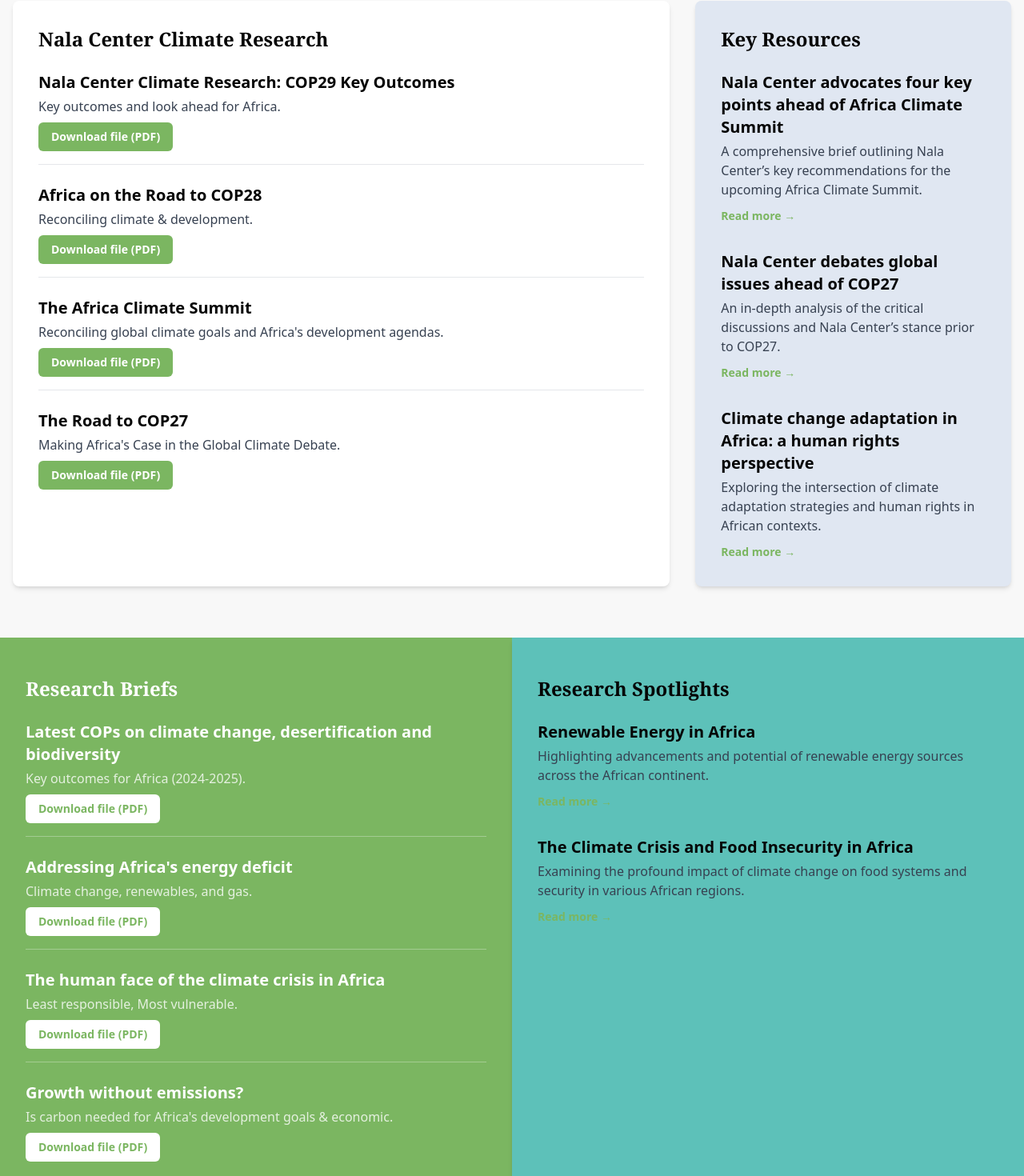
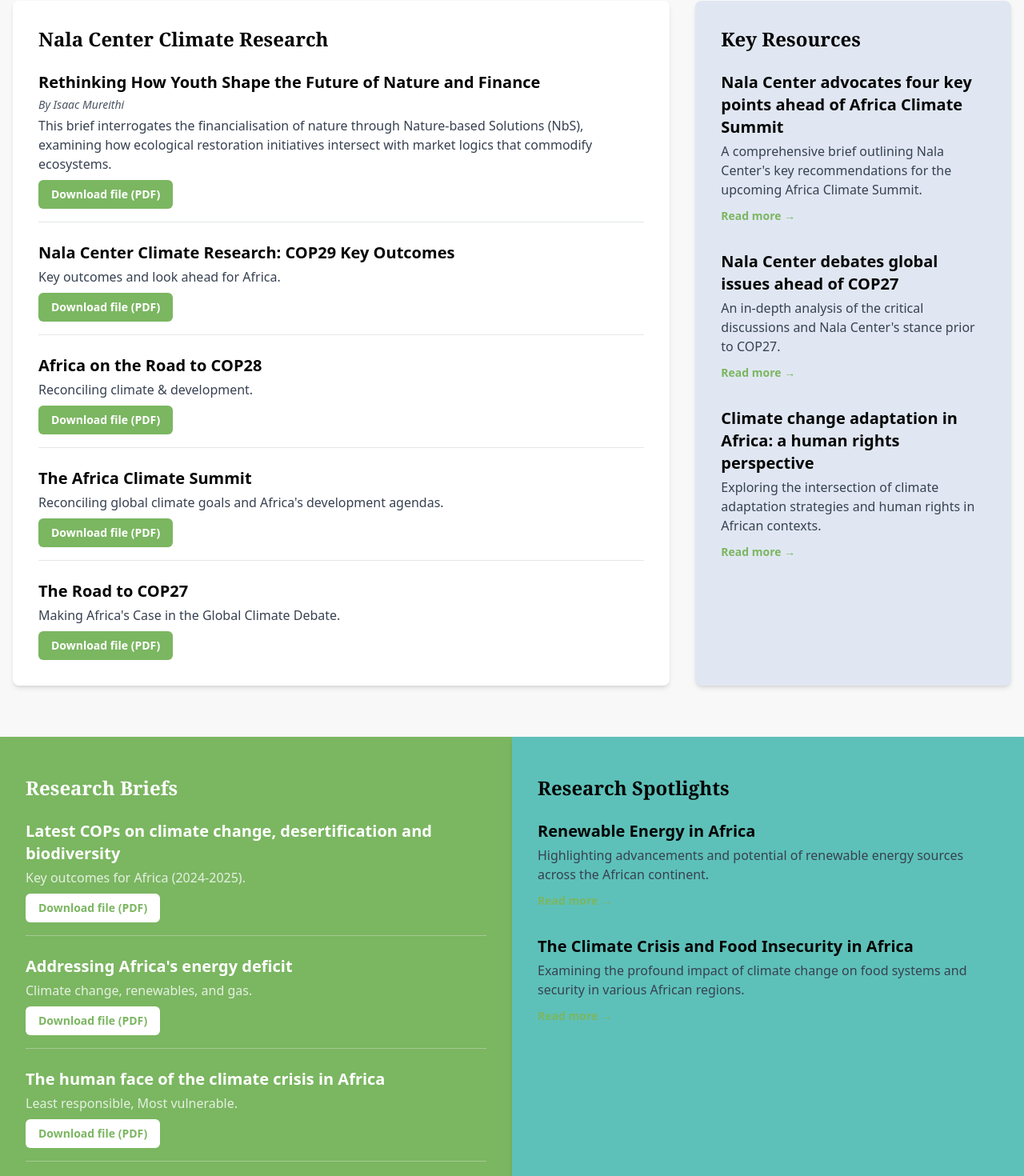
Before and after one commit to Ewoigift/nala-center-website, a Next.js app: page /focus-areas/sustainable-energy in a window 1280 px wide. Shown: the part 977-2447 px from the top of the page at 80% size. Built offline with nearby package versions, Linux system fonts and the light colour scheme.

Commit message:
rethinking-youth-nature-finance

```diff
--- a/src/app/contact/page.tsx
+++ b/src/app/contact/page.tsx
@@ -1,7 +1,6 @@
 'use client';
 
 import React, { useState } from 'react';
-import Image from "next/legacy/image";
 
 // Import Font Awesome icons
 import { FontAwesomeIcon } from '@fortawesome/react-fontawesome';
@@ -351,7 +350,7 @@
             Ready to Collaborate?
           </h2>
           <p className="text-lg mb-8">
-            Whether you're interested in our research, looking to partner with us, or have questions about our work, we're here to help.
+            Whether you&apos;re interested in our research, looking to partner with us, or have questions about our work, we&apos;re here to help.
           </p>
           <div className="flex flex-col sm:flex-row gap-4 justify-center">
             <a
--- a/src/app/focus-areas/sustainable-energy/page.tsx
+++ b/src/app/focus-areas/sustainable-energy/page.tsx
@@ -5,7 +5,6 @@
 import Link from 'next/link';
 
 export default function SustainableEnergyPage() {
-  // Get the image source from the Navbar data (assuming it's consistent)
   const heroImageSrc = '/images/focus-areas/sustainable-energy.jpg';
   const pageTitle = 'Sustainable Energy & Climate Resilience';
   const heroDescription = 'Our work here centers on the intersection of climate justice and energy transitions.';
@@ -15,10 +14,18 @@
   const researchOutputs = [
     {
       type: 'research',
+      title: 'Rethinking How Youth Shape the Future of Nature and Finance',
+      author: 'Isaac Mureithi',
+      description: 'This brief interrogates the financialisation of nature through Nature-based Solutions (NbS), examining how ecological restoration initiatives intersect with market logics that commodify ecosystems.',
+      linkText: 'Download file (PDF)',
+      linkHref: '/pdfs/rethinking-youth-nature-finance.pdf',
+    },
+    {
+      type: 'research',
       title: 'Nala Center Climate Research: COP29 Key Outcomes',
       description: 'Key outcomes and look ahead for Africa.',
       linkText: 'Download file (PDF)',
-      linkHref: '#', // Placeholder for PDF download
+      linkHref: '#',
     },
     {
       type: 'research',
@@ -47,14 +54,14 @@
     {
       type: 'resource',
       title: 'Nala Center advocates four key points ahead of Africa Climate Summit',
-      description: 'A comprehensive brief outlining Nala Center’s key recommendations for the upcoming Africa Climate Summit.',
+      description: 'A comprehensive brief outlining Nala Center\'s key recommendations for the upcoming Africa Climate Summit.',
       linkText: 'Read more',
       linkHref: '#',
     },
     {
       type: 'resource',
       title: 'Nala Center debates global issues ahead of COP27',
-      description: 'An in-depth analysis of the critical discussions and Nala Center’s stance prior to COP27.',
+      description: 'An in-depth analysis of the critical discussions and Nala Center\'s stance prior to COP27.',
       linkText: 'Read more',
       linkHref: '#',
     },
@@ -102,14 +109,14 @@
     {
       type: 'spotlight',
       title: 'Renewable Energy in Africa',
-      description: 'Highlighting advancements and potential of renewable energy sources across the African continent.', // Added description
+      description: 'Highlighting advancements and potential of renewable energy sources across the African continent.',
       linkText: 'Read more',
       linkHref: '#',
     },
     {
       type: 'spotlight',
       title: 'The Climate Crisis and Food Insecurity in Africa',
-      description: 'Examining the profound impact of climate change on food systems and security in various African regions.', // Added description
+      description: 'Examining the profound impact of climate change on food systems and security in various African regions.',
       linkText: 'Read more',
       linkHref: '#',
     },
@@ -154,34 +161,31 @@
     },
   ];
 
-
   return (
-    <main className="bg-white text-[#050505] relative"> {/* Added relative to main for absolute positioning of content box */}
+    <main className="bg-white text-[#050505] relative">
       {/* Hero Background Image Section */}
-      <section className="relative h-[60vh] overflow-hidden"> {/* Increased height for better image visibility */}
+      <section className="relative h-[60vh] overflow-hidden">
         <Image
           src={heroImageSrc}
           alt={pageTitle}
           layout="fill"
           objectFit="cover"
           quality={100}
-          className="absolute inset-0 z-0 opacity-70" // Darken image for readability
+          className="absolute inset-0 z-0 opacity-70"
         />
-        <div className="absolute inset-0 bg-black opacity-40 z-0"></div> {/* Dark overlay */}
+        <div className="absolute inset-0 bg-black opacity-40 z-0"></div>
       </section>
 
       {/* Overlapping Content Box */}
-      {/* Adjusted top position for mobile and desktop, added mx-4 for mobile side padding */}
-      <div className="absolute top-[40vh] md:top-[30vh] left-1/2 -translate-x-1/2 w-[calc(100%-2rem)] max-w-4xl z-20"> {/* Adjusted top for mobile, added w-[calc(100%-2rem)] for side padding */}
-        <div className="text-white p-4 md:p-8 mx-auto rounded-lg bg-[#7BB661] bg-opacity-90 shadow-lg"> {/* Added shadow-lg, ensured rounded-lg */}
+      <div className="absolute top-[40vh] md:top-[30vh] left-1/2 -translate-x-1/2 w-[calc(100%-2rem)] max-w-4xl z-20">
+        <div className="text-white p-4 md:p-8 mx-auto rounded-lg bg-[#7BB661] bg-opacity-90 shadow-lg">
           <h1 className="text-3xl md:text-5xl font-bold font-serif mb-4 leading-tight">{pageTitle}</h1>
           <p className="text-lg md:text-xl">{heroDescription}</p>
         </div>
       </div>
 
-      {/* Overview Section - needs top padding to avoid content being hidden by the overlapping box */}
-      {/* Adjusted pt for mobile */}
-      <section className="container mx-auto pt-[100px] md:pt-[150px] pb-16 px-4"> {/* Adjusted pt for mobile to accommodate overlapping box */}
+      {/* Overview Section */}
+      <section className="container mx-auto pt-[100px] md:pt-[150px] pb-16 px-4">
         <div className="max-w-4xl mx-auto text-lg leading-relaxed text-gray-700">
           <p>{overviewContent}</p>
         </div>
@@ -189,68 +193,40 @@
 
       {/* Featured Outputs Section */}
       <section className="bg-[#f8f8f8] py-16 px-4">
-        <div className="container mx-auto grid grid-cols-1 lg:grid-cols-3 gap-8"> {/* Changed to grid-cols-3 */}
+        <div className="container mx-auto grid grid-cols-1 lg:grid-cols-3 gap-8">
           {/* Left Column: Research Outputs */}
-          <div className="bg-white p-8 rounded-lg shadow-md col-span-2"> {/* Made wider using col-span-2 */}
+          <div className="bg-white p-8 rounded-lg shadow-md col-span-2">
             <h2 className="text-2xl font-bold font-serif mb-6 text-[#050505]">Nala Center Climate Research</h2>
             <div className="space-y-6">
               {researchOutputs.map((item, index) => (
                 <div key={index} className="border-b border-gray-200 pb-4 last:border-b-0 last:pb-0">
                   <h3 className="text-xl font-semibold mb-1 text-[#050505]">{item.title}</h3>
+                  {'author' in item && (
+                    <p className="text-sm text-gray-600 mb-1 italic">By {item.author}</p>
+                  )}
                   <p className="text-gray-700 text-base mb-2">{item.description}</p>
-                  <Link href={item.linkHref} className="inline-block bg-[#7BB661] text-white py-2 px-4 rounded-md text-sm font-semibold hover:bg-[#6A9E53] transition-colors duration-300"> {/* Updated to new color */}
+                  <a
+                    href={item.linkHref}
+                    download={item.linkHref !== '#'}
+                    target={item.linkHref === '#' ? '_self' : '_blank'}
+                    rel="noopener noreferrer"
+                    className="inline-block bg-[#7BB661] text-white py-2 px-4 rounded-md text-sm font-semibold hover:bg-[#6A9E53] transition-colors duration-300"
+                  >
                     {item.linkText}
-                  </Link>
+                  </a>
                 </div>
               ))}
             </div>
           </div>
 
           {/* Right Column: Key Resources */}
-          <div className="bg-[#e0e7f2] p-8 rounded-lg shadow-md"> {/* This column will be narrower */}
+          <div className="bg-[#e0e7f2] p-8 rounded-lg shadow-md">
             <h2 className="text-2xl font-bold font-serif mb-6 text-[#050505]">Key Resources</h2>
             <div className="space-y-4">
               {keyResources.map((item, index) => (
-                <div key={index} className="pb-4 last:pb-0"> {/* Removed border-b for cleaner look */}
+                <div key={index} className="pb-4 last:pb-0">
                   <h3 className="text-xl font-semibold mb-1 text-[#050505]">{item.title}</h3>
                   <p className="text-gray-700 text-base mb-2">{item.description}</p>
-                  <Link href={item.linkHref} className="inline-block text-[#7BB661] hover:underline text-sm font-semibold transition-colors duration-300">
-                    {item.linkText} &rarr; {/* Changed &blacktriangleright; to &rarr; */}
-                  </Link>
-                </div>
-              ))}
-            </div>
-          </div>
-        </div>
-      </section>
-
-      {/* Additional Research Sections */}
-      <section className="py-0 px-0"> {/* Removed padding, will apply to inner divs */}
-        <div className="w-full grid grid-cols-1 lg:grid-cols-2 gap-0"> {/* Removed container mx-auto, added w-full */}
-          {/* Left Column: Research Briefs */}
-          <div className="bg-[#7BB661] text-white px-8 py-12 shadow-md"> {/* Removed rounded-lg, added px-8 py-12 */}
-            <h2 className="text-2xl font-bold font-serif mb-6">Research Briefs</h2>
-            <div className="space-y-6">
-              {researchBriefs.map((item, index) => (
-                <div key={index} className="border-b border-white border-opacity-30 pb-4 last:border-b-0 last:pb-0">
-                  <h3 className="text-xl font-semibold mb-1">{item.title}</h3>
-                  <p className="text-white text-opacity-80 text-base mb-2">{item.description}</p>
-                  <Link href={item.linkHref} className="inline-block bg-white text-[#7BB661] py-2 px-4 rounded-md text-sm font-semibold hover:bg-gray-100 transition-colors duration-300"> {/* Updated to new color */}
-                    {item.linkText}
-                  </Link>
-                </div>
-              ))}
-            </div>
-          </div>
-
-          {/* Right Column: Research Spotlights */}
-          <div className="bg-[#5DC1B9] text-[#050505] px-8 py-12 shadow-md"> {/* Updated to new color, removed rounded-lg, added px-8 py-12 */}
-            <h2 className="text-2xl font-bold font-serif mb-6">Research Spotlights</h2>
-            <div className="space-y-4">
-              {researchSpotlights.map((item, index) => (
-                <div key={index} className="pb-4 last:pb-0"> {/* Removed border-b for cleaner look */}
-                  <h3 className="text-xl font-semibold mb-1 text-[#050505]">{item.title}</h3>
-                  <p className="text-gray-700 text-base mb-2">{item.description || 'No description available.'}</p> {/* Added description and fallback */}
                   <Link href={item.linkHref} className="inline-block text-[#7BB661] hover:underline text-sm font-semibold transition-colors duration-300">
                     {item.linkText} &rarr;
                   </Link>
@@ -261,17 +237,54 @@
         </div>
       </section>
 
-      {/* External Links Section (Moved to End) */}
+      {/* Additional Research Sections */}
+      <section className="py-0 px-0">
+        <div className="w-full grid grid-cols-1 lg:grid-cols-2 gap-0">
+          {/* Left Column: Research Briefs */}
+          <div className="bg-[#7BB661] text-white px-8 py-12 shadow-md">
+            <h2 className="text-2xl font-bold font-serif mb-6">Research Briefs</h2>
+            <div className="space-y-6">
+              {researchBriefs.map((item, index) => (
+                <div key={index} className="border-b border-white border-opacity-30 pb-4 last:border-b-0 last:pb-0">
+                  <h3 className="text-xl font-semibold mb-1">{item.title}</h3>
+                  <p className="text-white text-opacity-80 text-base mb-2">{item.description}</p>
+                  <Link href={item.linkHref} className="inline-block bg-white text-[#7BB661] py-2 px-4 rounded-md text-sm font-semibold hover:bg-gray-100 transition-colors duration-300">
+                    {item.linkText}
+                  </Link>
+                </div>
+              ))}
+            </div>
+          </div>
+
+          {/* Right Column: Research Spotlights */}
+          <div className="bg-[#5DC1B9] text-[#050505] px-8 py-12 shadow-md">
+            <h2 className="text-2xl font-bold font-serif mb-6">Research Spotlights</h2>
+            <div className="space-y-4">
+              {researchSpotlights.map((item, index) => (
+                <div key={index} className="pb-4 last:pb-0">
+                  <h3 className="text-xl font-semibold mb-1 text-[#050505]">{item.title}</h3>
+                  <p className="text-gray-700 text-base mb-2">{item.description || 'No description available.'}</p>
+                  <Link href={item.linkHref} className="inline-block text-[#7BB661] hover:underline text-sm font-semibold transition-colors duration-300">
+                    {item.linkText} &rarr;
+                  </Link>
+                </div>
+              ))}
+            </div>
+          </div>
+        </div>
+      </section>
+
+      {/* External Links Section */}
       <section className="bg-white py-16 px-4">
-        <div className="container mx-auto max-w-4xl"> {/* Adjusted max-width for content */}
+        <div className="container mx-auto max-w-4xl">
           <h2 className="text-3xl font-bold font-serif mb-8 text-[#050505]">External links</h2>
           <div className="space-y-6">
             {externalLinks.map((item, index) => (
               <div key={index}>
                 <h3 className="text-xl font-semibold mb-2 text-[#050505]">{item.source}</h3>
-                <p className="text-gray-700 text-base mb-2">{item.description}</p> {/* Added description */}
+                <p className="text-gray-700 text-base mb-2">{item.description}</p>
                 <Link href={item.linkHref} className="flex items-center space-x-2 text-[#050505] hover:underline text-lg">
-                  <span className="text-[#7BB661] text-xl">&rarr;</span> {/* Changed &blacktriangleright; to &rarr; */}
+                  <span className="text-[#7BB661] text-xl">&rarr;</span>
                   <span>{item.title}</span>
                 </Link>
               </div>
--- a/src/app/page.tsx
+++ b/src/app/page.tsx
@@ -4,7 +4,6 @@
 import Image from "next/legacy/image";
 import Link from 'next/link';
 import { useState, useEffect, useRef } from 'react';
-import { SpeedInsights } from "@vercel/speed-insights/next"
 
 // Import Font Awesome components and icons
 import { FontAwesomeIcon } from '@fortawesome/react-fontawesome';
```
Also changed, not shown: 1 other file (tests, documents, lock files or other folders).
